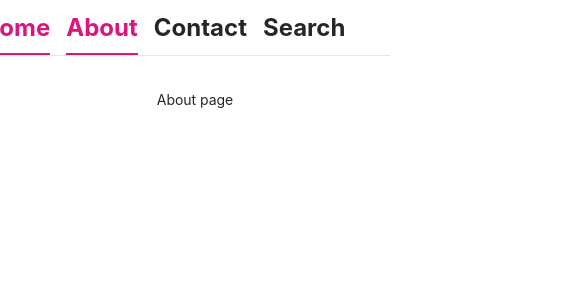
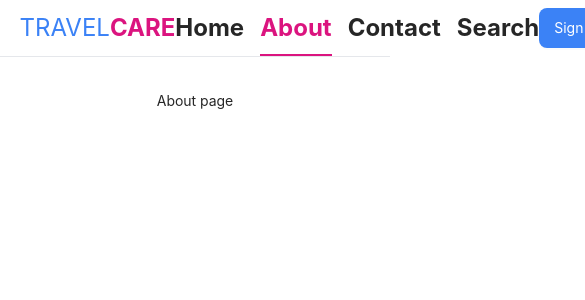
Before and after one commit to Huyhehe/Sem5_Frontend, a React (Vite) app: page /about in a window 390 px wide. Shown: the top 300 px of the page, 585 px wide, since content can reach past the window. Built offline with nearby package versions, Linux system fonts and the light colour scheme.

Commit message:
styles: add some responsive for navbar

```diff
--- a/src/components/NavBar.tsx
+++ b/src/components/NavBar.tsx
@@ -30,7 +30,7 @@ const NavBar: FunctionComponent<NavBarProps> = () => {
     "relative self-stretch flex items-center text-[1.5rem] font-bold cursor-pointer hover:text-primary after:absolute after:bottom-0 after:left-0 after:w-full after:h-[2px] after:bg-primary after:transition-all after:duration-300 after:transform after:scale-x-0 hover:after:scale-x-100"
 
   return (
-    <div className="h-[3.5rem] px-[10%] flex justify-center gap-[20rem] items-center border-b">
+    <div className="w-[100%] h-[3.5rem] px-[5%] flex justify-between items-center">
       <div
         className="logo-container text-[1.5rem] cursor-pointer"
         onClick={() => navigator("/")}
--- a/src/components/Slider/Slider.tsx
+++ b/src/components/Slider/Slider.tsx
@@ -155,8 +155,12 @@ const Slider: FunctionComponent<SliderProps> = ({ children }) => {
     carouselRef?.current?.prev()
   }
 
+  const handleCardClick = (id: number) => {
+    console.log(id)
+  }
+
   return (
-    <div className="relative z-[-1]">
+    <div className="relative z-[0]">
       <Carousel
         ref={carouselRef}
         draggable
@@ -195,6 +199,7 @@ const Slider: FunctionComponent<SliderProps> = ({ children }) => {
               price={item.price}
               rate={item.rate}
               review={item.review}
+              onClickFunc={() => handleCardClick(index)}
             />
           )
         })}
--- a/src/layouts/AuthLayout/index.tsx
+++ b/src/layouts/AuthLayout/index.tsx
@@ -8,7 +8,7 @@ interface AuthLayoutProps {
 const AuthLayout: FunctionComponent<AuthLayoutProps> = ({ children }) => {
   return (
     <div className="authLayout flex flex-col items-center relative">
-      <div className="w-full sticky top-0 z-10 bg-white">
+      <div className="w-full flex justify-center sticky top-0 z-10 bg-white border-b">
         <NavBar />
       </div>
       <div className="xl:max-w-[1260px] md:max-w-[768px] sm:max-w-[480px] mobile:max-w-[200px] mt-[2rem]">
--- a/src/pages/Home/components/Search.tsx
+++ b/src/pages/Home/components/Search.tsx
@@ -30,6 +30,14 @@ const Search: FunctionComponent<SearchProps> = () => {
       title: "Nha Trang Hotel",
       address: "Nha Trang, Viet Nam",
     },
+    {
+      title: "Nha Trang Hotel",
+      address: "Nha Trang, Viet Nam",
+    },
+    {
+      title: "Nha Trang Hotel",
+      address: "Nha Trang, Viet Nam",
+    },
   ]
 
   const handleOnKeyUp = (e: any) => {
@@ -45,7 +53,7 @@ const Search: FunctionComponent<SearchProps> = () => {
     setIsFocusing(false)
   }
   return (
-    <div className="search-container relative">
+    <div className="search-container relative z-10">
       <div
         tabIndex={0}
         onBlur={handleBlur}
```
